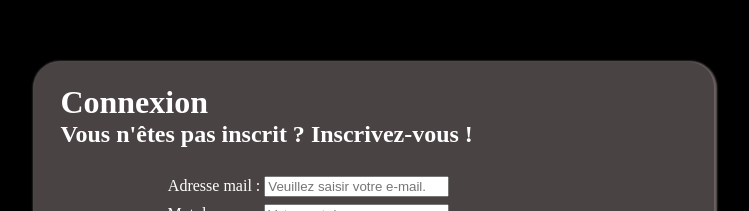
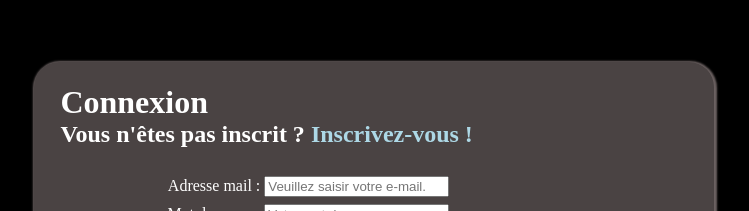
Before and after one commit to Zang983/groupomanie, a Vue app: page / in a window 1280 px wide. Shown: the part 225-436 px from the top of the page, without its empty margins (266-1015 px from the left). Built offline with nearby package versions, Linux system fonts and the light colour scheme.

Commit message:
Modification couleur span

```diff
--- a/src/components/modaleLogin.vue
+++ b/src/components/modaleLogin.vue
@@ -179,4 +179,9 @@ label {
   border-radius: 25px;
   box-shadow: 1px 1px 2px 2px #6b6161;
 }
+span
+{
+  color:lightblue;
+  cursor:pointer;
+}
 </style>
```
